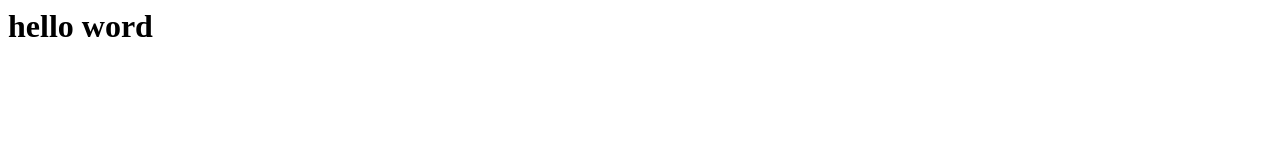
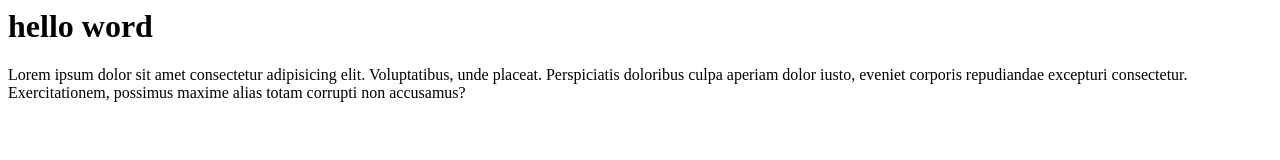
Before and after one commit to evanpasaribu/evan-git, a plain HTML site: page index.html in a window 1280 px wide. Drawn offline with Linux system fonts and the light colour scheme.

Commit message:
menambahkan paragraph

```diff
--- a/index.html
+++ b/index.html
@@ -6,5 +6,6 @@
 </head>
 <body>
     <h1>hello word</h1>
+    <p>Lorem ipsum dolor sit amet consectetur adipisicing elit. Voluptatibus, unde placeat. Perspiciatis doloribus culpa aperiam dolor iusto, eveniet corporis repudiandae excepturi consectetur. Exercitationem, possimus maxime alias totam corrupti non accusamus?</p>
 </body>
 </html>
```
